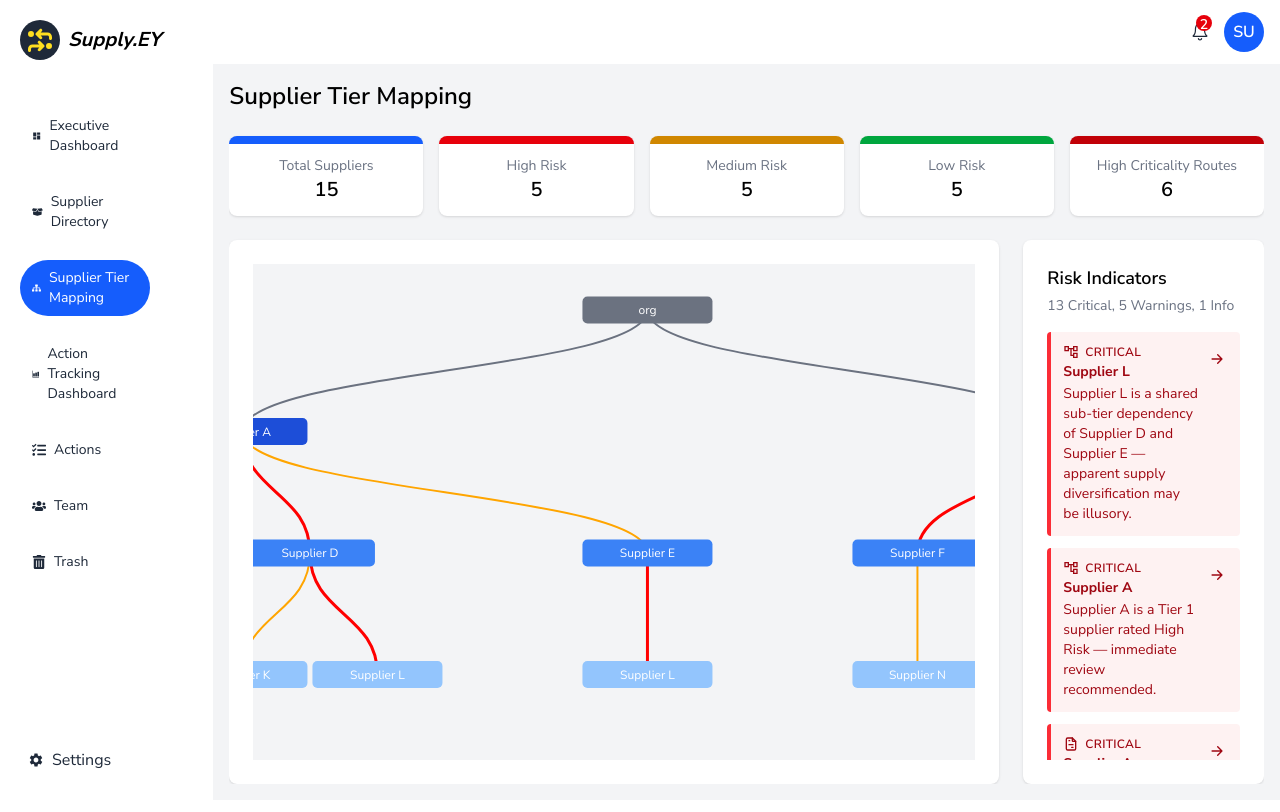
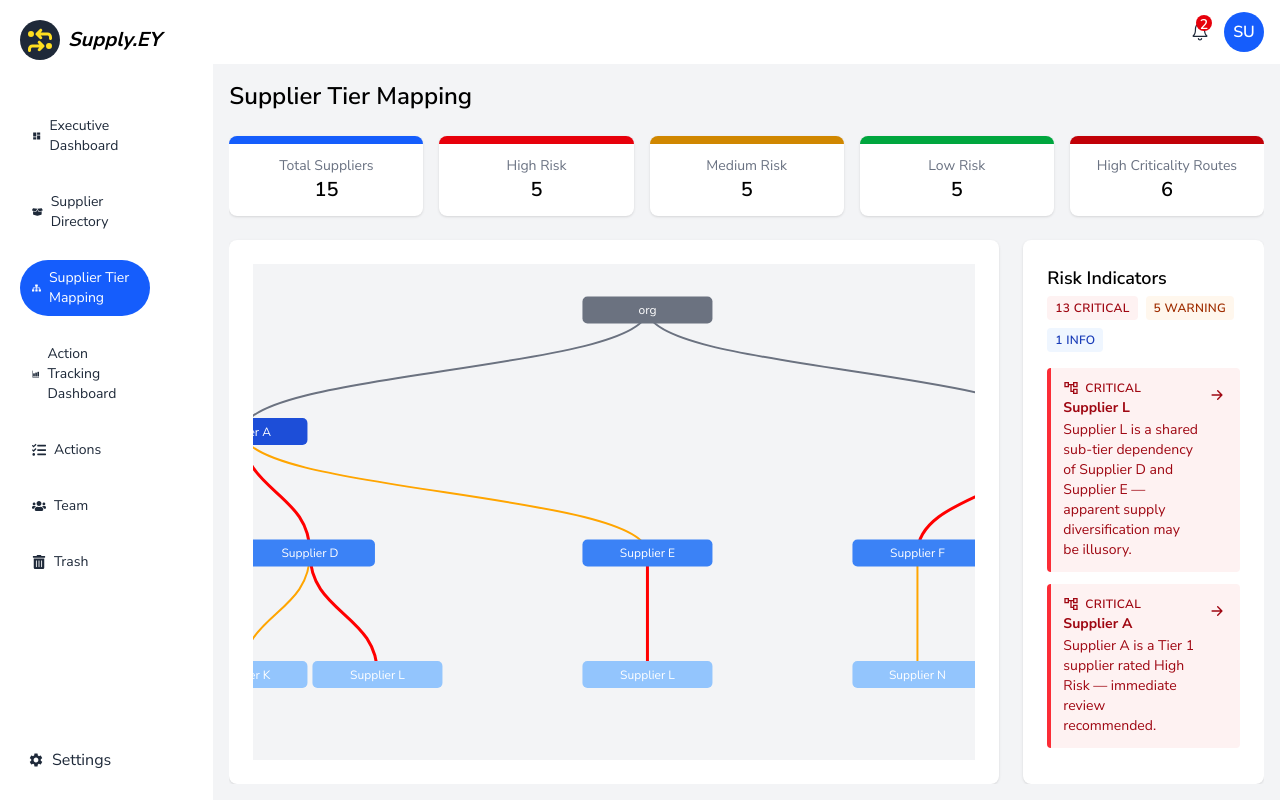
Before and after one commit to zunairah-khan/supplier-intelligence-tool, a React (Vite) app in the folder client/: page /supplier-tier-map in a window 1280 px wide. Built offline with nearby package versions, Linux system fonts and the light colour scheme; sample sign-in values are in the browser's storage.

Commit message:
added riskindicatorfilter bar component and updated tiermap page to have filters on indicator severity

```diff
--- /dev/null
+++ b/client/src/components/RiskIndicatorFilterBar.jsx
@@ -0,0 +1,42 @@
+const FILTER_STYLES = {
+  critical: {
+    active: "bg-red-500 text-white",
+    inactive: "bg-red-50 text-red-800 hover:bg-red-100",
+  },
+  warning: {
+    active: "bg-orange-400 text-white",
+    inactive: "bg-orange-50 text-orange-800 hover:bg-orange-100",
+  },
+  info: {
+    active: "bg-blue-400 text-white",
+    inactive: "bg-blue-50 text-blue-800 hover:bg-blue-100",
+  },
+};
+
+// activeFilter — currently selected severity or null
+// toggleFilter — function to set/clear the active filter
+// counts — object with critical, warning, info counts
+const RiskIndicatorFilterBar = ({ activeFilter, toggleFilter, counts }) => {
+  return (
+    <div className="flex gap-2 mb-4 flex-wrap shrink-0">
+      {Object.entries(FILTER_STYLES).map(([severity, styles]) => (
+        counts[severity] > 0 && (
+          <button
+            key={severity}
+            onClick={() => toggleFilter(severity)}
+            className={`px-2 py-1 rounded text-xs font-semibold uppercase tracking-wide transition-colors
+              ${activeFilter === severity ? styles.active : styles.inactive}
+              ${activeFilter && activeFilter !== severity ? "opacity-40" : ""}
+            `}
+          >
+            {counts[severity]} {severity}
+          </button>
+        )
+      ))}
+
+
+    </div>
+  );
+};
+
+export default RiskIndicatorFilterBar;
--- a/client/src/pages/SupplierTierMap.jsx
+++ b/client/src/pages/SupplierTierMap.jsx
@@ -7,6 +7,10 @@ import { calculateSupplierStats } from "../utils/calculateSupplierStats";
 import DataCard from "../components/DataCard.jsx";
 import { useMemo } from "react";
 import RiskIndicatorCard from "../components/RiskIndicatorCard.jsx";
+import { useState } from "react";
+import RiskIndicatorFilterBar from "../components/RiskIndicatorFilterBar.jsx";
+
+
 
 
 const SupplierTierMap = () => {
@@ -19,7 +23,22 @@ const SupplierTierMap = () => {
   const { totalSuppliers, highCriticalityRoutes, highRiskSuppliers, mediumRiskSuppliers, lowRiskSuppliers } =
     useMemo(() => calculateSupplierStats(hierarchyData), [hierarchyData]);
 
-  const indicators = useMemo(() => generatePortfolioIndicators(suppliers), []);
+  const rawIndicators = useMemo(() => generatePortfolioIndicators(suppliers), []);
+const [activeFilter, setActiveFilter] = useState(null);
+
+const toggleFilter = (severity) => {
+  setActiveFilter(prev => prev === severity ? null : severity);
+};
+
+const counts = {
+  critical: rawIndicators.filter(i => i.severity === "critical").length,
+  warning: rawIndicators.filter(i => i.severity === "warning").length,
+  info: rawIndicators.filter(i => i.severity === "info").length,
+};
+
+const filteredIndicators = activeFilter
+  ? rawIndicators.filter(i => i.severity === activeFilter)
+  : rawIndicators;
 
   return (
     // h-full instead of min-h-screen — relies on parent layout
@@ -56,19 +75,17 @@ const SupplierTierMap = () => {
         <div className="bg-white p-6 rounded-lg shadow flex flex-col min-h-0">
           <h2 className="text-lg font-semibold mb-1 shrink-0">Risk Indicators</h2>
 
-          <p className="text-sm text-gray-500 mb-4 shrink-0">
-            {indicators.filter(i => i.severity === "critical").length} Critical,{" "}
-            {indicators.filter(i => i.severity === "warning").length} Warnings,{" "}
-            {indicators.filter(i => i.severity === "info").length} Info
-          </p>
+          <RiskIndicatorFilterBar
+    activeFilter={activeFilter}
+    toggleFilter={toggleFilter}
+    counts={counts}
+  />
 
-          {/* flex-1 and min-h-0 allow this div to fill remaining panel
-              height without pushing the panel beyond its container */}
   <div className="flex flex-col gap-3 overflow-y-auto flex-1 min-h-0">
-            {indicators.length === 0 ? (
-              <p className="text-gray-500 text-sm">No risk indicators detected.</p>
+    {filteredIndicators.length === 0 ? (
+      <p className="text-gray-500 text-sm">No indicators for this severity.</p>
     ) : (
-              indicators.map((indicator, index) => (
+      filteredIndicators.map((indicator, index) => (
         <RiskIndicatorCard
           key={`${indicator.supplierId}-${index}`}
           indicator={indicator}
```
Lines whose indentation alone changed are shown as unchanged.
